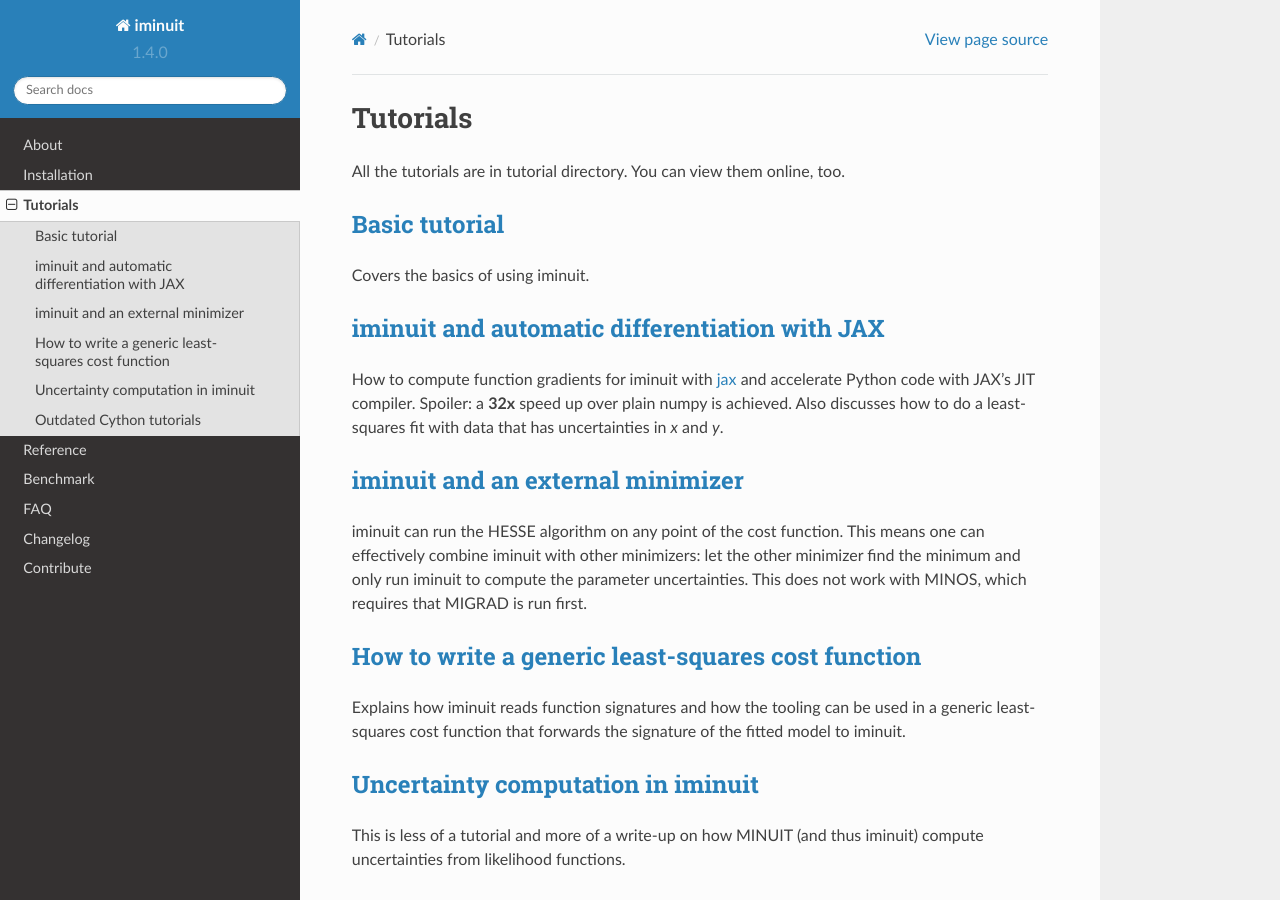
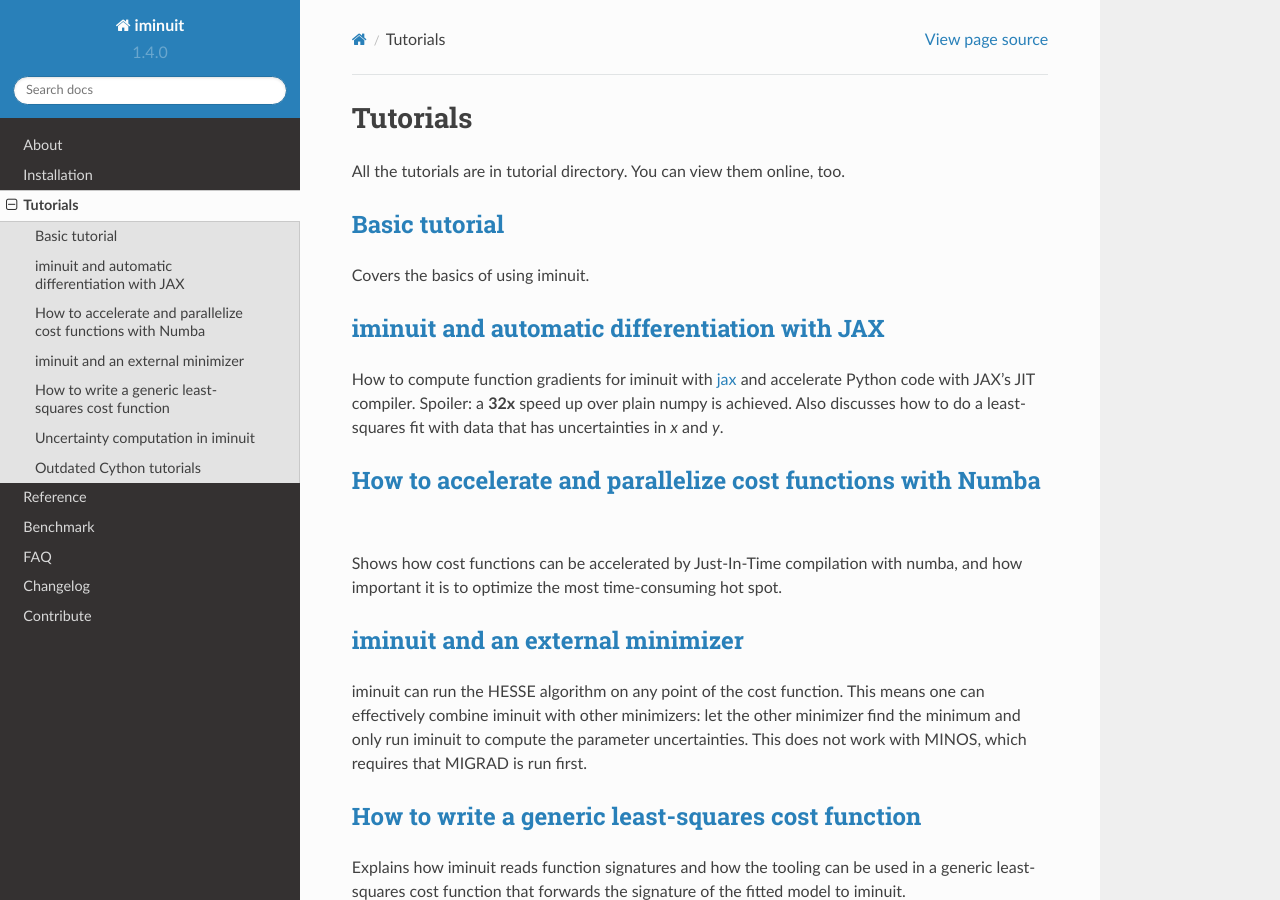
Before and after one commit to scikit-hep/iminuit, a Sphinx documentation site: the page built from doc/tutorials.rst, in a window 1280 px wide and 900 px high. Built offline with Sphinx 7.4.7 and the Read the Docs theme 2.0.0, drawn with Linux system fonts in a browser that asks for light colours; the version number is read from the project's files by our own code.

Commit message:
add numba tutorial

```diff
--- a/doc/tutorials.rst
+++ b/doc/tutorials.rst
@@ -16,6 +16,11 @@
 ------------------------------------------------------------------------------------------------------------------------------------------------------------------------------
 
 How to compute function gradients for iminuit with jax_ and accelerate Python code with JAX's JIT compiler. Spoiler: a **32x** speed up over plain numpy is achieved. Also discusses how to do a least-squares fit with data that has uncertainties in *x* and *y*.
+
+`How to accelerate and parallelize cost functions with Numba <http://nbviewer.ipython.org/urls/raw.github.com/scikit-hep/iminuit/master/tutorial/jit_compilation_andparallelization_with_numba.ipynb>`_
+-----------------------------------------------------------------------------------------------------------------------------------------------------------------------------------
+
+Shows how cost functions can be accelerated by Just-In-Time compilation with numba, and how important it is to optimize the most time-consuming hot spot.
 
 `iminuit and an external minimizer <http://nbviewer.ipython.org/urls/raw.github.com/scikit-hep/iminuit/master/tutorial/iminuit_and_external_minimizer.ipynb>`_
 --------------------------------------------------------------------------------------------------------------------------------------------------------------------
```
Also changed, not shown: 1 other file.
